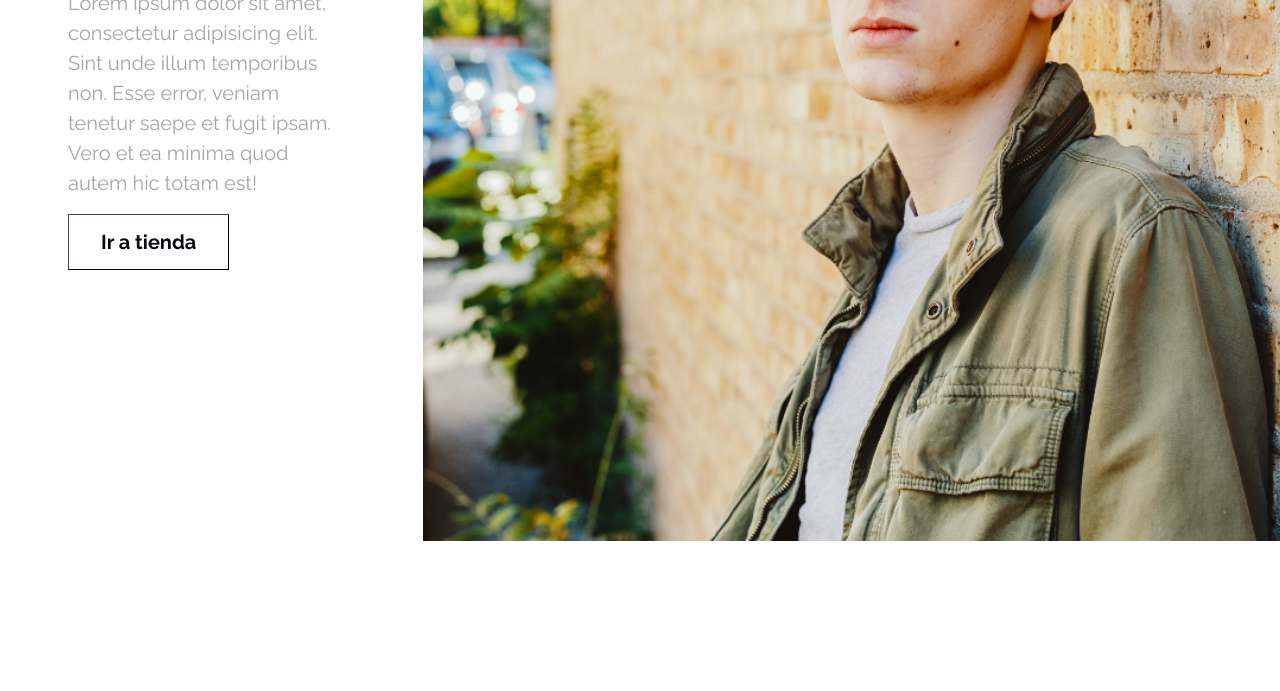
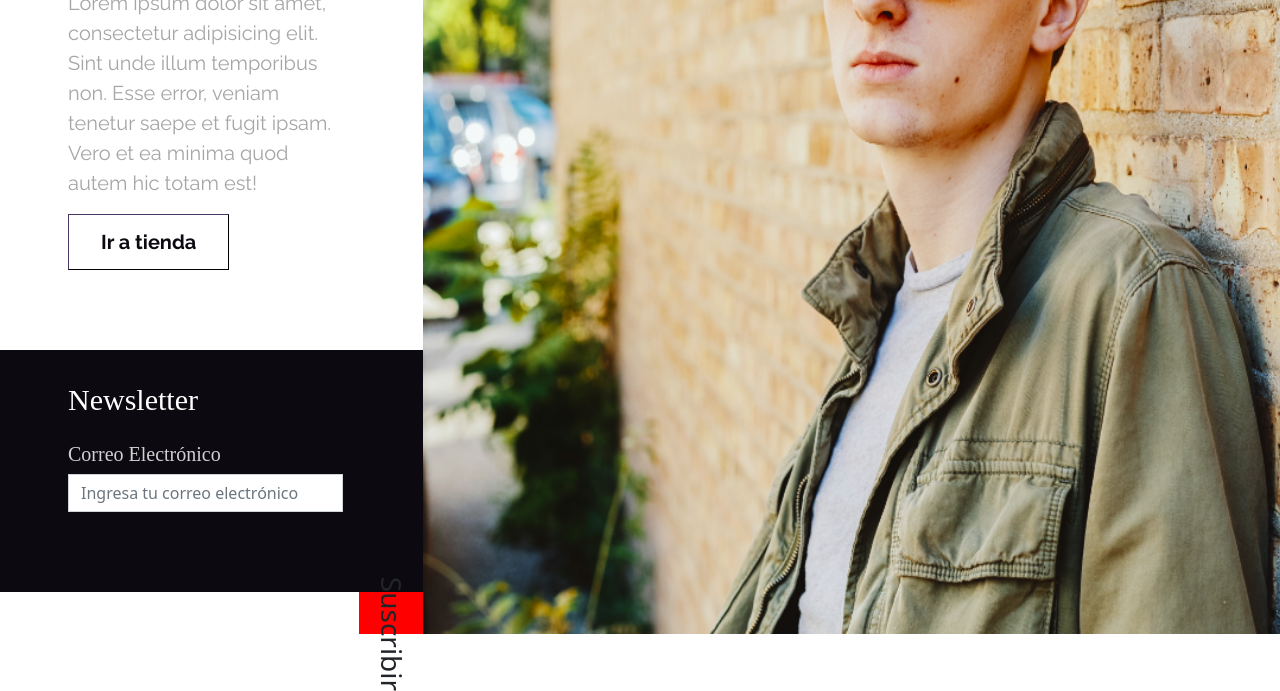
Before and after one commit to ftapioca/tienda_XDA, a plain HTML site: page index.html in a window 1280 px wide. Shown: the part 400-1091 px from the top of the page. Before the commit the page ends 941 px from the top, so only its background shows below. Drawn offline with nearby package versions, Linux system fonts and the light colour scheme.

Commit message:
Avance seccion newsletter + suscribir

```diff
--- a/assets/sass/layout/_main-section.scss
+++ b/assets/sass/layout/_main-section.scss
@@ -19,3 +19,32 @@
     font-family: $raleway;
     font-size: $x-large;
 }
+
+.main-newsletter {
+    padding: 2rem 5rem 5rem 5rem;
+    background-color: $smoky-black;
+}
+
+.main-newsletter_titulo {
+    color: $white;
+    font-size: $xx-large;
+    font-family: $old-standar;
+}
+
+.main-newsletter_subtitulo {
+    color: $light-gray;
+    font-size: $x-large;
+    font-family: $old-standar;
+    padding-top: 1rem;
+}
+
+.main-suscribir {
+    position: relative;
+    background-color: red;
+    width: 4rem;
+    float: right;
+}
+
+.main-suscribir_texto {
+    transform: rotate(90deg);
+}
--- a/index.html
+++ b/index.html
@@ -51,6 +51,19 @@
                     <button class="boton-ir_forma boton-ir_texto">Ir a tienda</button>
                 </div>
 
+                <!-- Newsletter -->
+                <div class="container main-newsletter">
+                    <h2 class="main-newsletter_titulo">Newsletter</h2>
+
+                    <h3 class="main-newsletter_subtitulo">Correo Electrónico</h3>
+
+                    <input type="text" aria-label="Correo Electronico" class="form-control" placeholder="Ingresa tu correo electrónico">
+                </div>
+
+                <div class="main-suscribir">
+                    <h3 class="main-suscribir_texto">Suscribir</h3>
+                </div>
+
             </section>
 
         </main>
```
Also changed, not shown: assets/css/main.css, 2 other files.
